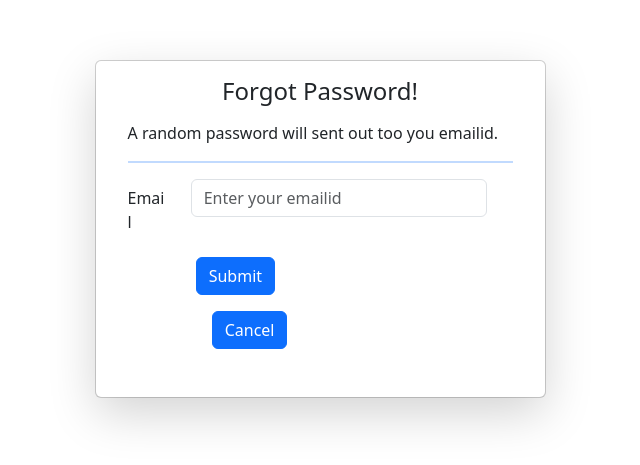
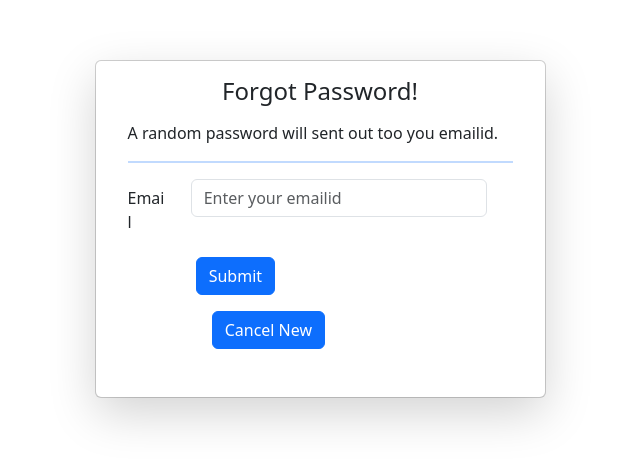
Before and after one commit to RajamaniT/waiverapp, a React (Create React App) app: page /ForgotPassword in a window 1280 px wide. Shown: the part 171-636 px from the top of the page, without its empty margins (320-960 px from the left). Built offline with nearby package versions, Linux system fonts and the light colour scheme.

Commit message:
cmand changes

```diff
--- a/src/Component/Home/ForgotPassword.jsx
+++ b/src/Component/Home/ForgotPassword.jsx
@@ -56,7 +56,7 @@ function ForgotPassword() {
                             e.preventDefault();
                             navigate("/");
                           }}
-                        >Cancel</button>
+                        >Cancel New</button>
                       </div>
                     </div>
                   </form>
```
